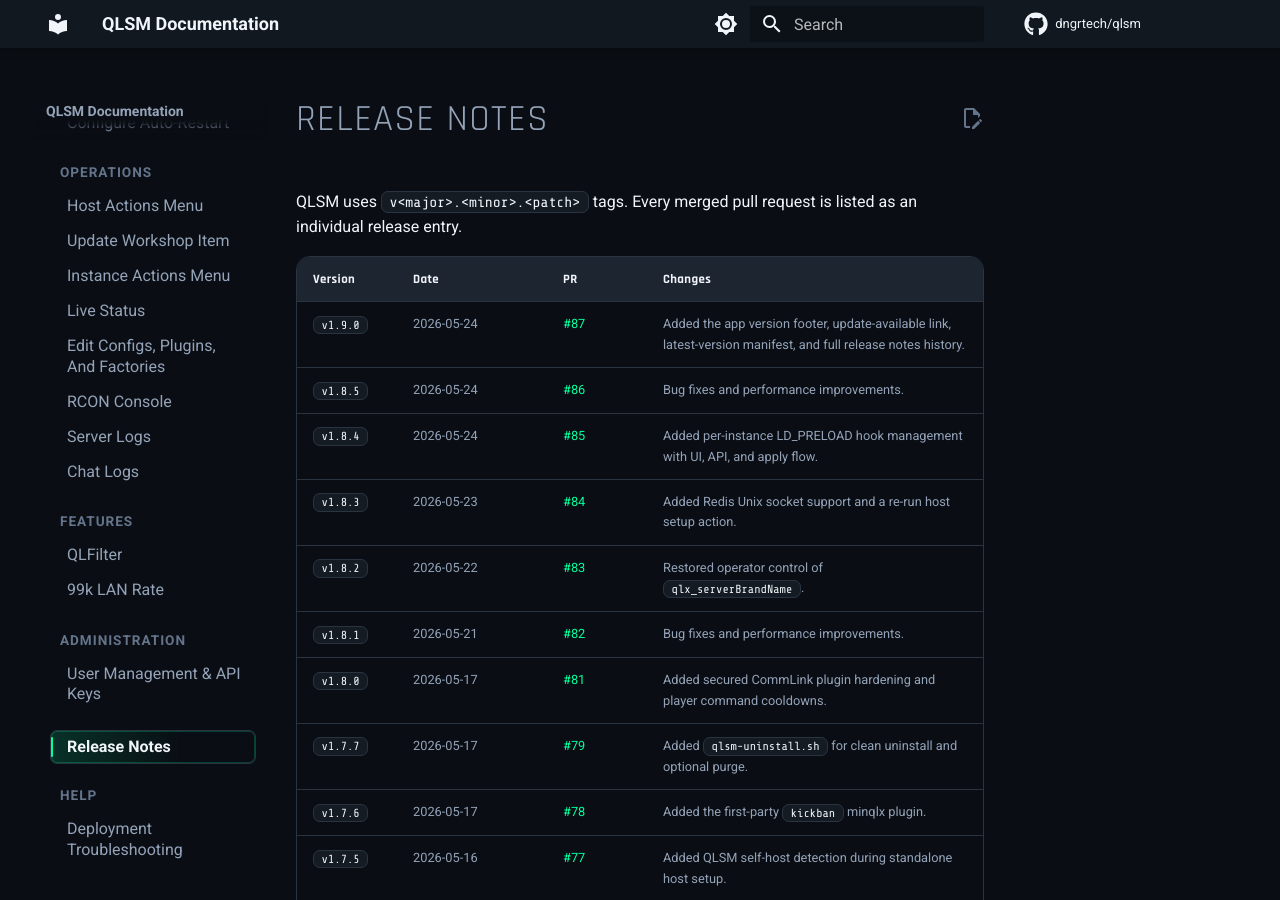
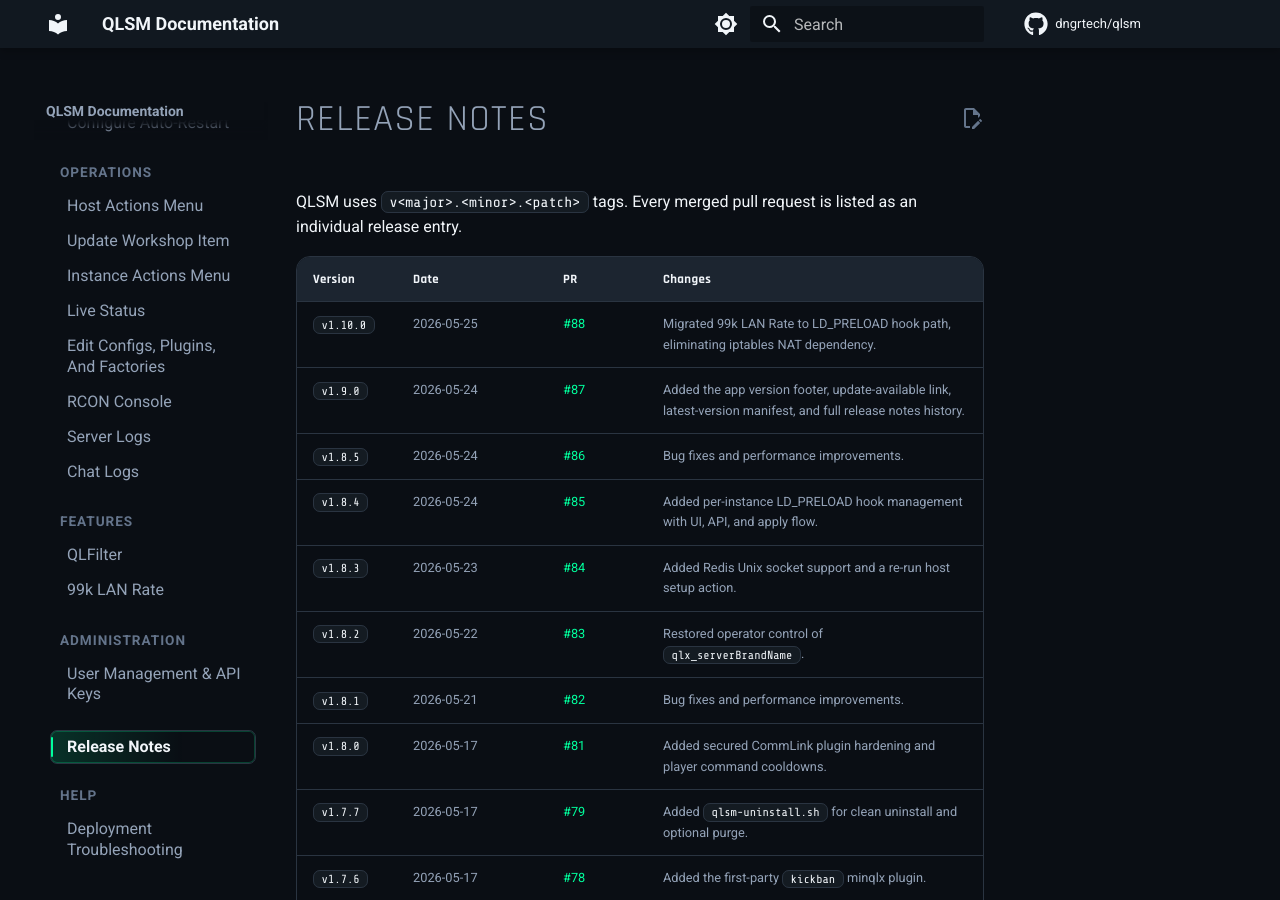
Before and after one commit to dngrtech/qlsm, an MkDocs documentation site: the page built from docs/user/releases.md, in a window 1280 px wide and 900 px high. Built offline with MkDocs 1.6.1 and Material for MkDocs 9.7.7, drawn with Linux system fonts in a browser that asks for light colours; comment, search, counter and statistics services are not loaded.

Commit message:
docs: add v1.10.0 release entry for force-rate hook migration

```diff
--- a/docs/user/releases.md
+++ b/docs/user/releases.md
@@ -4,6 +4,7 @@
 
 | Version | Date | PR | Changes |
 | --- | --- | --- | --- |
+| `v1.10.0` | 2026-05-25 | [#88](https://github.com/dngrtech/qlsm/pull/88) | Migrated 99k LAN Rate to LD_PRELOAD hook path, eliminating iptables NAT dependency. |
 | `v1.9.0` | 2026-05-24 | [#87](https://github.com/dngrtech/qlsm/pull/87) | Added the app version footer, update-available link, latest-version manifest, and full release notes history. |
 | `v1.8.5` | 2026-05-24 | [#86](https://github.com/dngrtech/qlsm/pull/86) | Bug fixes and performance improvements. |
 | `v1.8.4` | 2026-05-24 | [#85](https://github.com/dngrtech/qlsm/pull/85) | Added per-instance LD_PRELOAD hook management with UI, API, and apply flow. |
```
